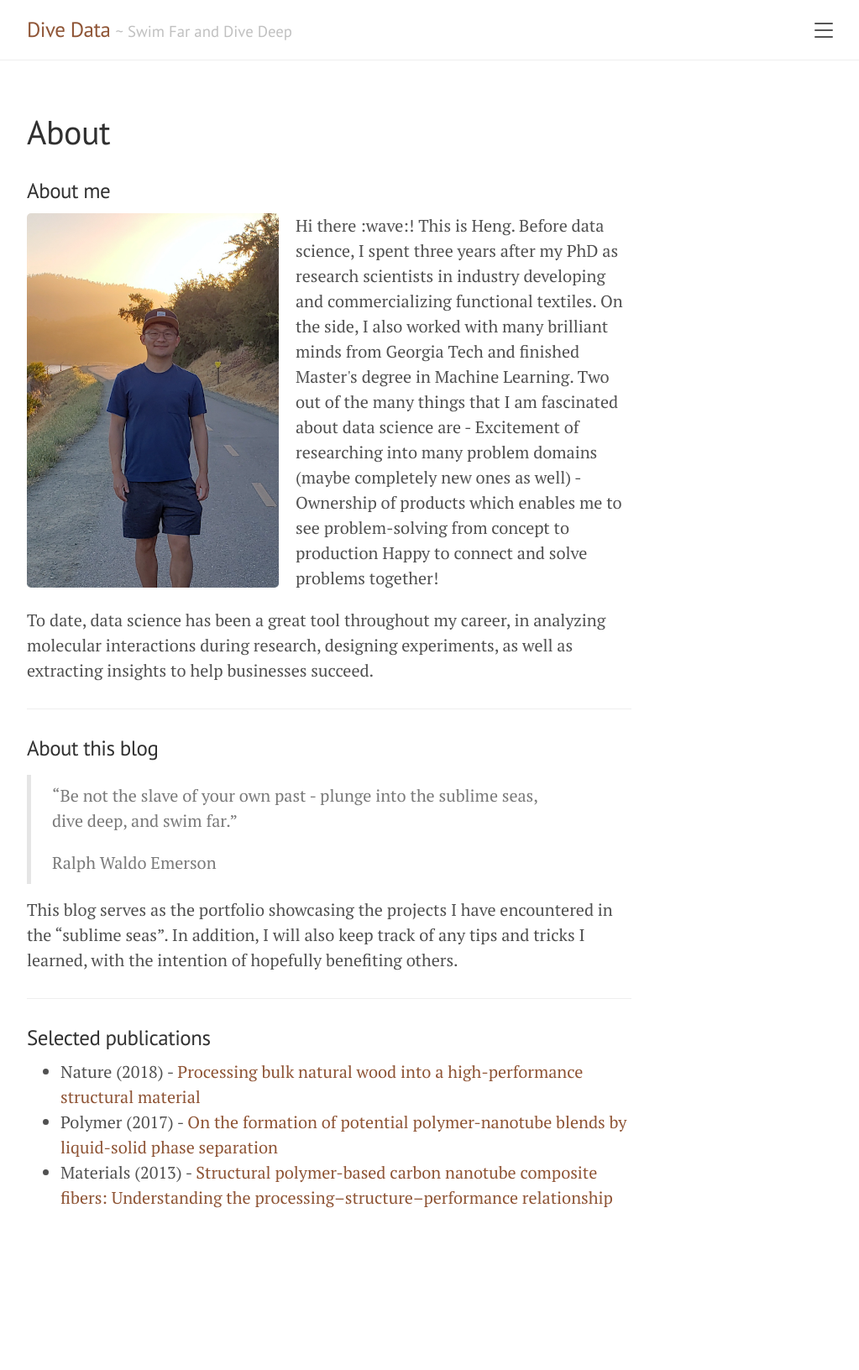
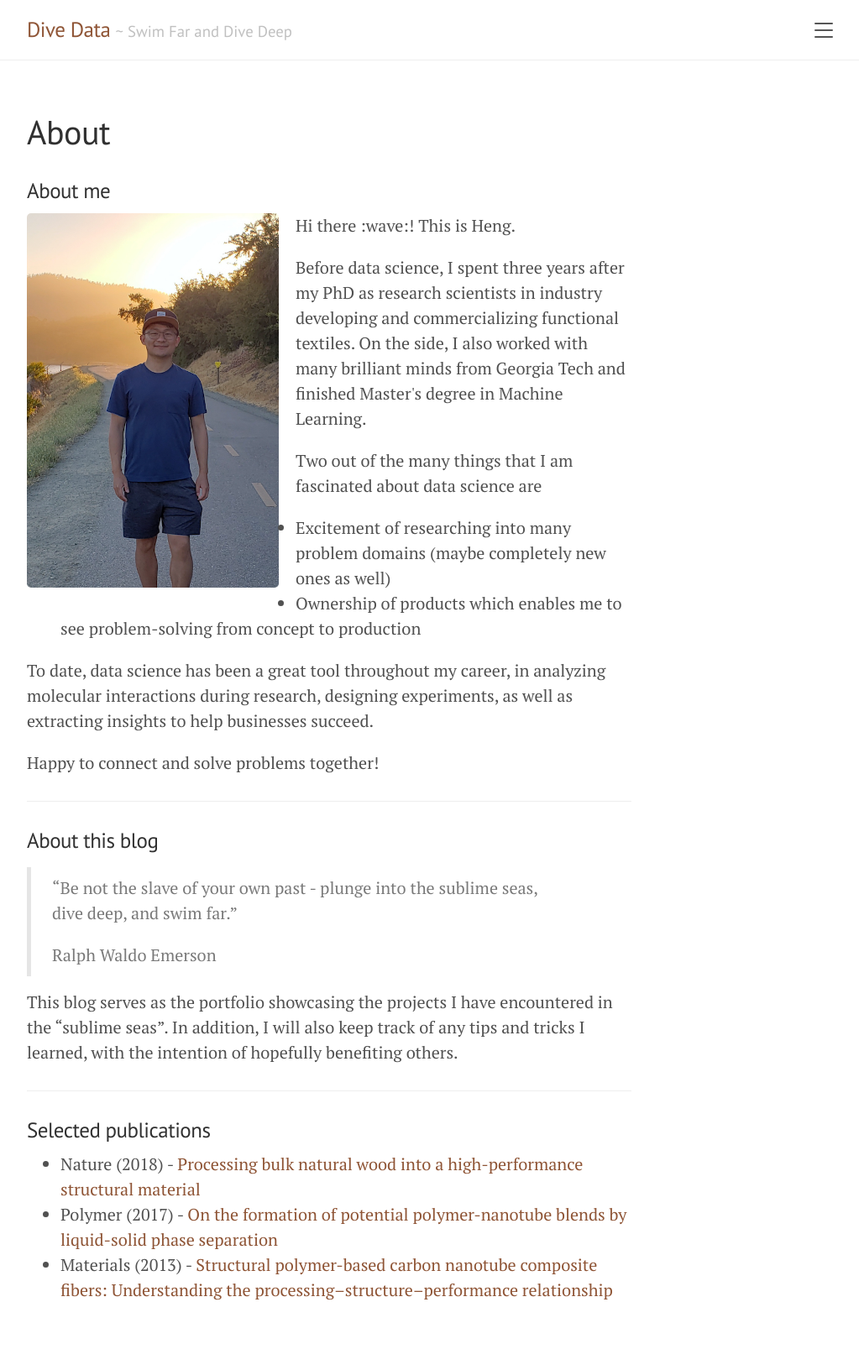
Before and after one commit to hengli700/dive-data, a Jekyll site: the page built from about.md, in a window 1280 px wide. Shown: the whole page at 84% size, without its empty margins (248-1271 px from the left). Built offline with Jekyll 4.4.1, drawn with Linux system fonts in a browser that asks for light colours; before the commit the page ends 1522 px from its top, so only the background shows below that.

Commit message:
fixed formatting

```diff
--- a/about.md
+++ b/about.md
@@ -8,19 +8,27 @@ title: About
 </div>
 <p>
 Hi there :wave:! This is Heng.
+</p>
+<p>
+Before data science, I spent three years after my PhD as research scientists in industry developing and commercializing functional textiles. On the side, I also worked with many brilliant minds from Georgia Tech and finished Master's degree in Machine Learning.
+</p>
+<p>
+Two out of the many things that I am fascinated about data science are
+</p>
 
-Before data science, I spent three years after my PhD as research scientists in industry developing and commercializing functional textiles. On the side, I also worked with many brilliant minds from Georgia Tech and finished Master's degree in Machine Learning.
-
-Two out of the many things that I am fascinated about data science are
-- Excitement of researching into many problem domains (maybe completely new ones as well)
-- Ownership of products which enables me to see problem-solving from concept to production
-
-Happy to connect and solve problems together!
-</p>
+<ul>
+  <li>Excitement of researching into many problem domains (maybe completely new ones as well)</li>
+  <li>Ownership of products which enables me to see problem-solving from concept to production</li>
+</ul>
 
 <p>
   To date, data science has been a great tool throughout my career, in analyzing molecular interactions during research, designing experiments, as well as extracting insights to help businesses succeed.
 </p>
+
+<p>
+Happy to connect and solve problems together!
+</p>
+
 
 ---
 
```
